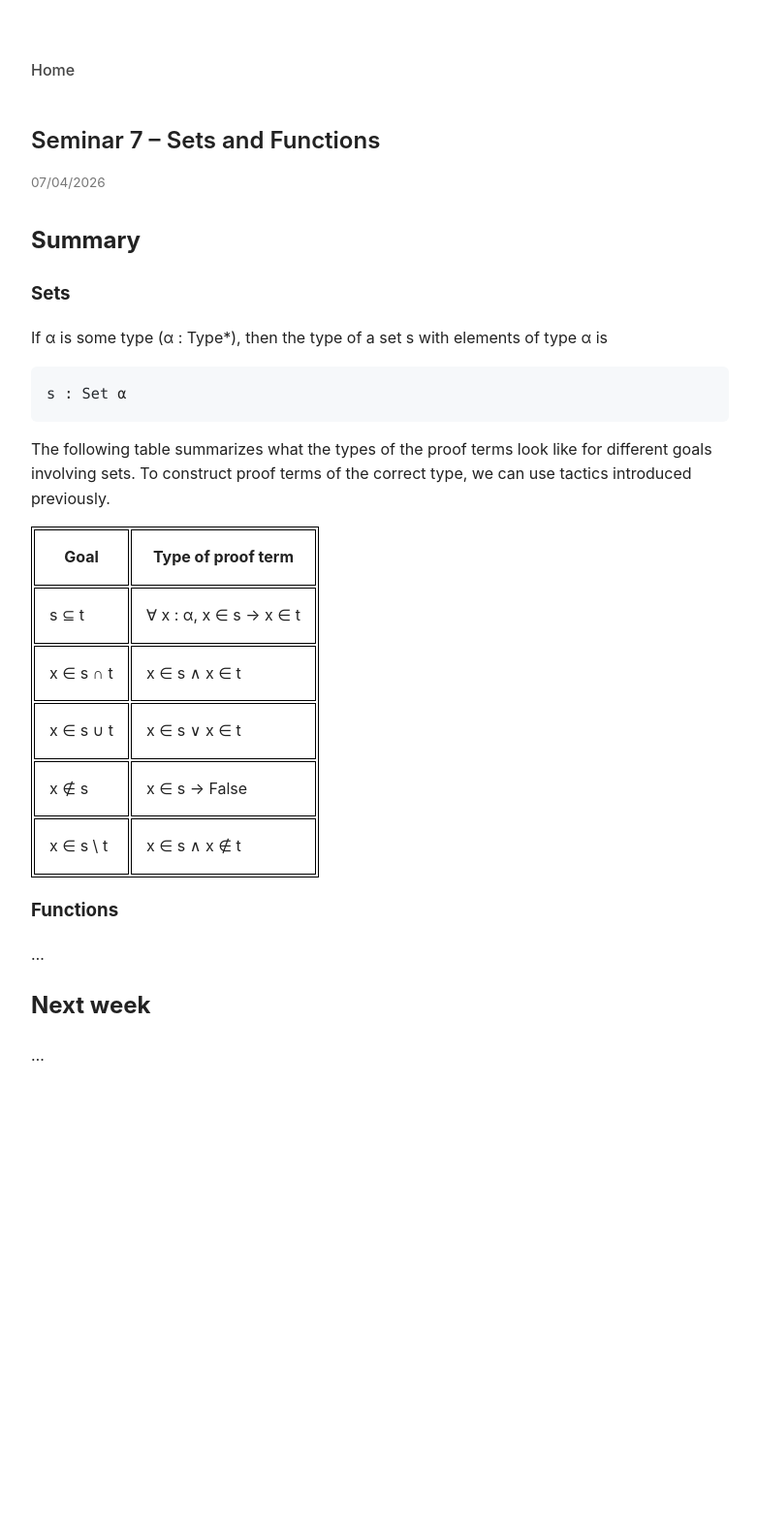
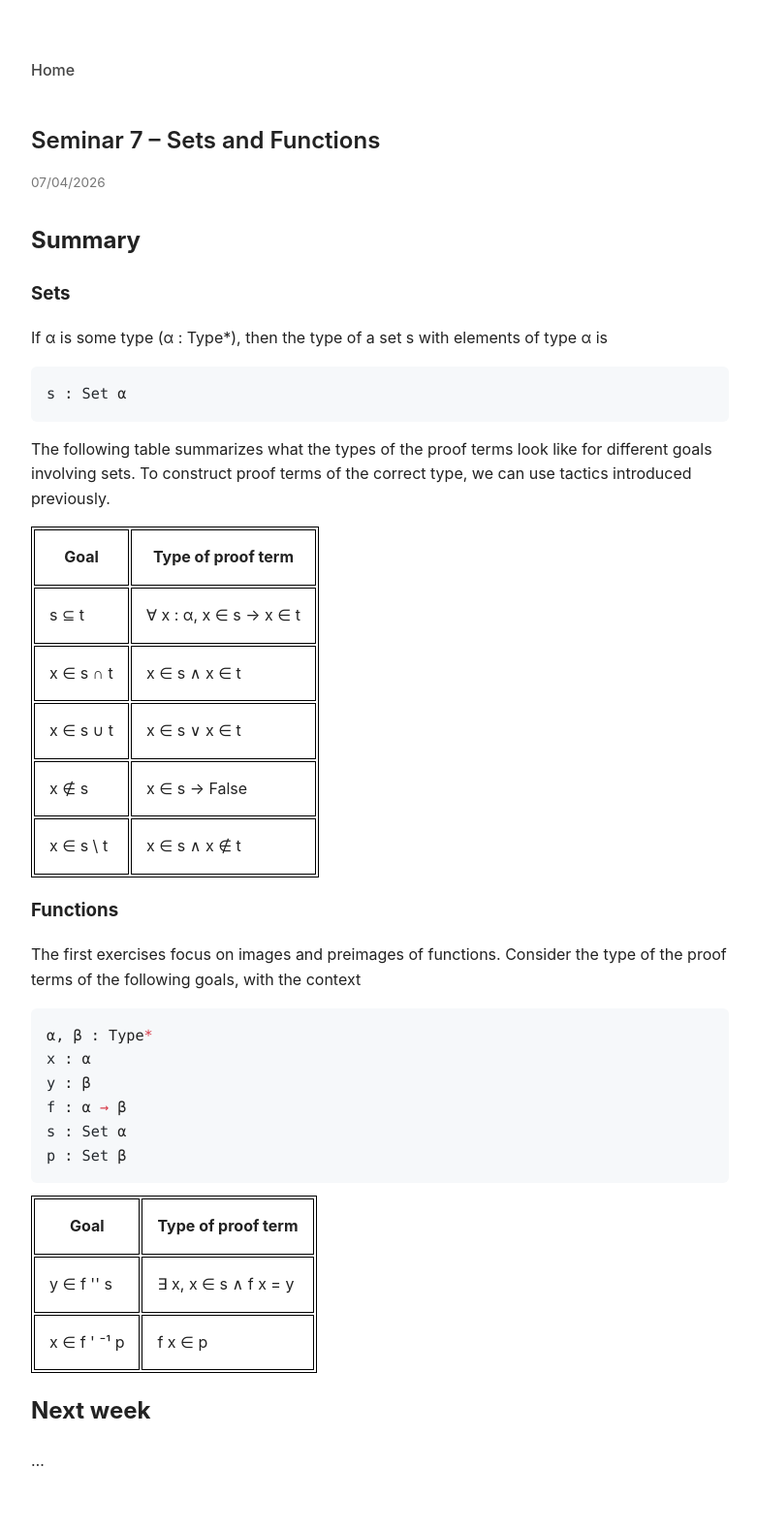
Before and after one commit to Carli-B/lean-seminar, a Jekyll site: the page built from _posts/2026-04-07-seminar-7.md, in a window 1280 px wide. Shown: the whole page at 97% size, without its empty margins (248-1029 px from the left). Built offline with Jekyll 4.4.1, drawn with Linux system fonts in a browser that asks for light colours; before the commit the page ends 1162 px from its top, so only the background shows below that.

Commit message:
Enhance seminar notes with function exercises
Added exercises on images and preimages of functions with proof term types.

````diff
--- a/_posts/2026-04-07-seminar-7.md
+++ b/_posts/2026-04-07-seminar-7.md
@@ -48,7 +48,31 @@ To construct proof terms of the correct type, we can use tactics introduced prev
 
 
 ### Functions
-...
+The first exercises focus on images and preimages of functions. Consider the type of the proof terms of the following goals, with the context
+```lean
+α, β : Type*
+x : α
+y : β
+f : α → β
+s : Set α
+p : Set β
+```
+<table><thead>
+  <tr>
+    <th>Goal</th>
+    <th>Type of proof term</th>
+  </tr></thead>
+<tbody>
+  <tr>
+    <td>y ∈ f '' s</td>
+    <td>∃ x, x ∈ s ∧ f x = y<br></td>
+  </tr>
+  <tr>
+    <td>x ∈ f ' ⁻¹ p</td>
+    <td>f x ∈ p</td>
+  </tr>
+</tbody>
+</table>
 
 ## Next week
 ...
````
